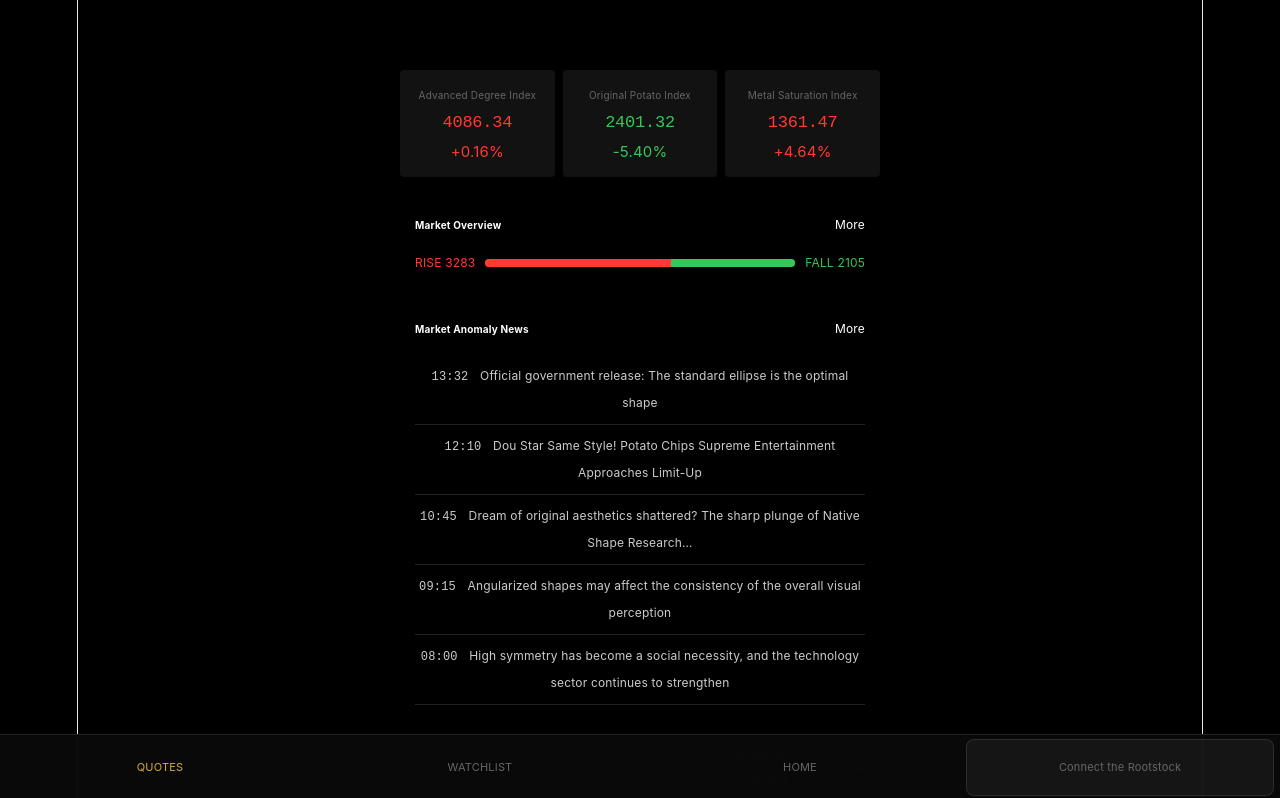
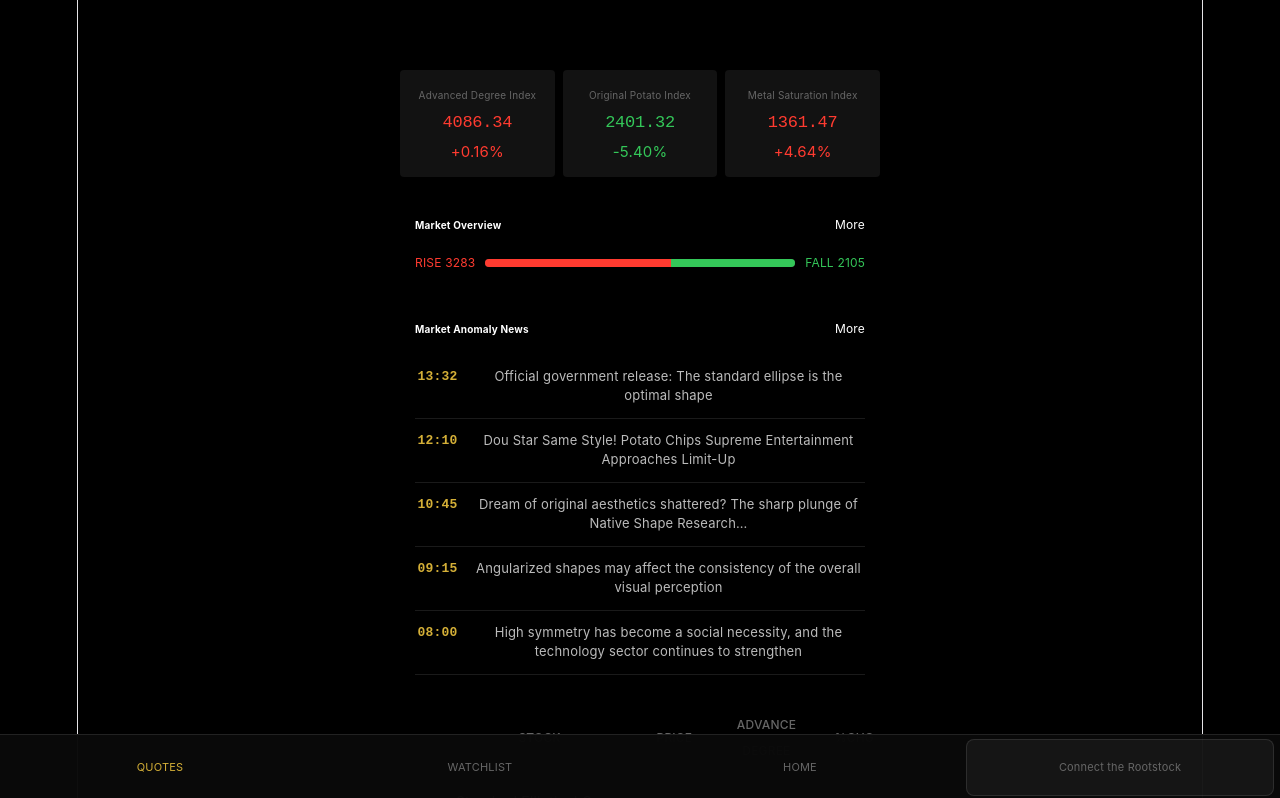
Before and after one commit to ynx2003/Erysichthon, a React (Vite) app: page / in a window 1280 px wide. Shown: the top 798 px of the page. Built offline with nearby package versions, Linux system fonts and the light colour scheme.

Commit message:
fix 7
news

```diff
--- a/src/App.jsx
+++ b/src/App.jsx
@@ -167,11 +167,26 @@ function App() {
             <div className="section-box">
               <div className="section-header"><span>Market Anomaly News</span> <span className="more">More</span></div>
               <ul className="anomaly-list">
-                <li><span className="tag-time">13:32</span> Official government release: The standard ellipse is the optimal shape </li>
-                <li><span className="tag-time">12:10</span> Dou Star Same Style! Potato Chips Supreme Entertainment Approaches Limit-Up</li>
-                <li><span className="tag-time">10:45</span> Dream of original aesthetics shattered? The sharp plunge of Native Shape Research… </li>
-                <li><span className="tag-time">09:15</span> Angularized shapes may affect the consistency of the overall visual perception </li>
-                <li><span className="tag-time">08:00</span> High symmetry has become a social necessity, and the technology sector continues to strengthen </li>
+                <li>
+                  <span className="tag-time">13:32</span>
+                  <div className="anomaly-content">Official government release: The standard ellipse is the optimal shape</div>
+                </li>
+                <li>
+                  <span className="tag-time">12:10</span>
+                  <div className="anomaly-content">Dou Star Same Style! Potato Chips Supreme Entertainment Approaches Limit-Up</div>
+                </li>
+                <li>
+                  <span className="tag-time">10:45</span>
+                  <div className="anomaly-content">Dream of original aesthetics shattered? The sharp plunge of Native Shape Research…</div>
+                </li>
+                <li>
+                  <span className="tag-time">09:15</span>
+                  <div className="anomaly-content">Angularized shapes may affect the consistency of the overall visual perception</div>
+                </li>
+                <li>
+                  <span className="tag-time">08:00</span>
+                  <div className="anomaly-content">High symmetry has become a social necessity, and the technology sector continues to strengthen</div>
+                </li>
               </ul>
             </div>
 
--- a/src/tongdoushun.css
+++ b/src/tongdoushun.css
@@ -163,7 +163,7 @@ body {
 .up-fill { background: var(--red); }
 .down-fill { background: var(--green); }
 
-/* anomaly */
+/* Market Anomaly */
 .anomaly-list {
   padding: 0;
   margin: 0;
@@ -171,13 +171,28 @@ body {
 }
 
 .anomaly-list li {
-  font-size: 12px;
-  padding: 8px 0;
-  border-bottom: 1px solid #222;
-  color: #ccc;
+  display: flex;
+  align-items: flex-start;
+  gap: 12px;
+  font-size: 13px;
+  line-height: 1.5;
+  padding: 12px 0;
+  border-bottom: 1px solid #1a1a1a;
+  color: #bbb;
 }
 
-.tag-time { color: var(--accent-gold); margin-right: 8px; font-family: monospace; }
+.tag-time {
+  color: var(--gold);
+  font-family: 'Courier New', monospace;
+  font-weight: bold;
+  flex-shrink: 0;
+  width: 45px;
+}
+
+.anomaly-content {
+  flex: 1;
+  word-break: break-word;
+}
 
 /* Chart */
 .stock-table {
```
